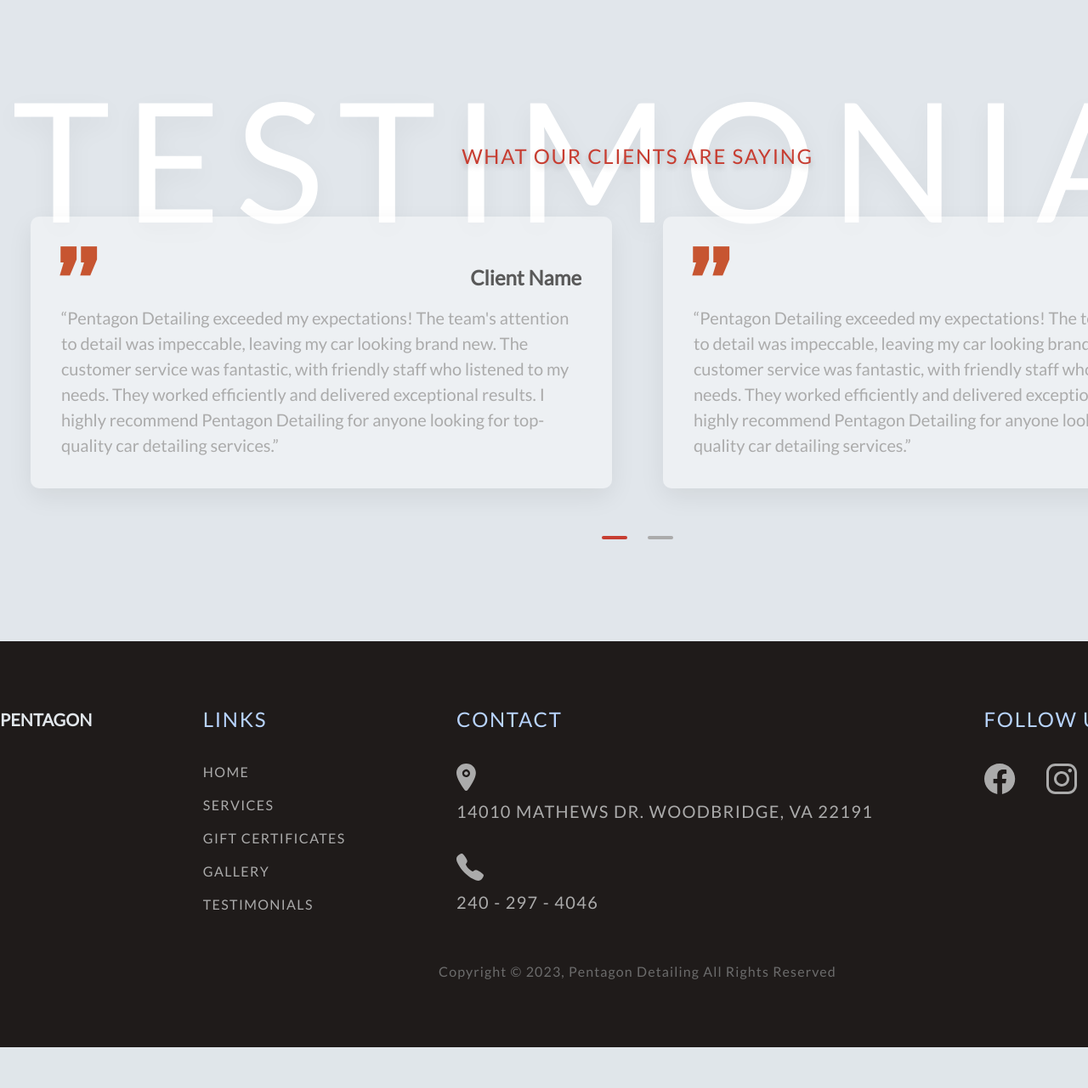
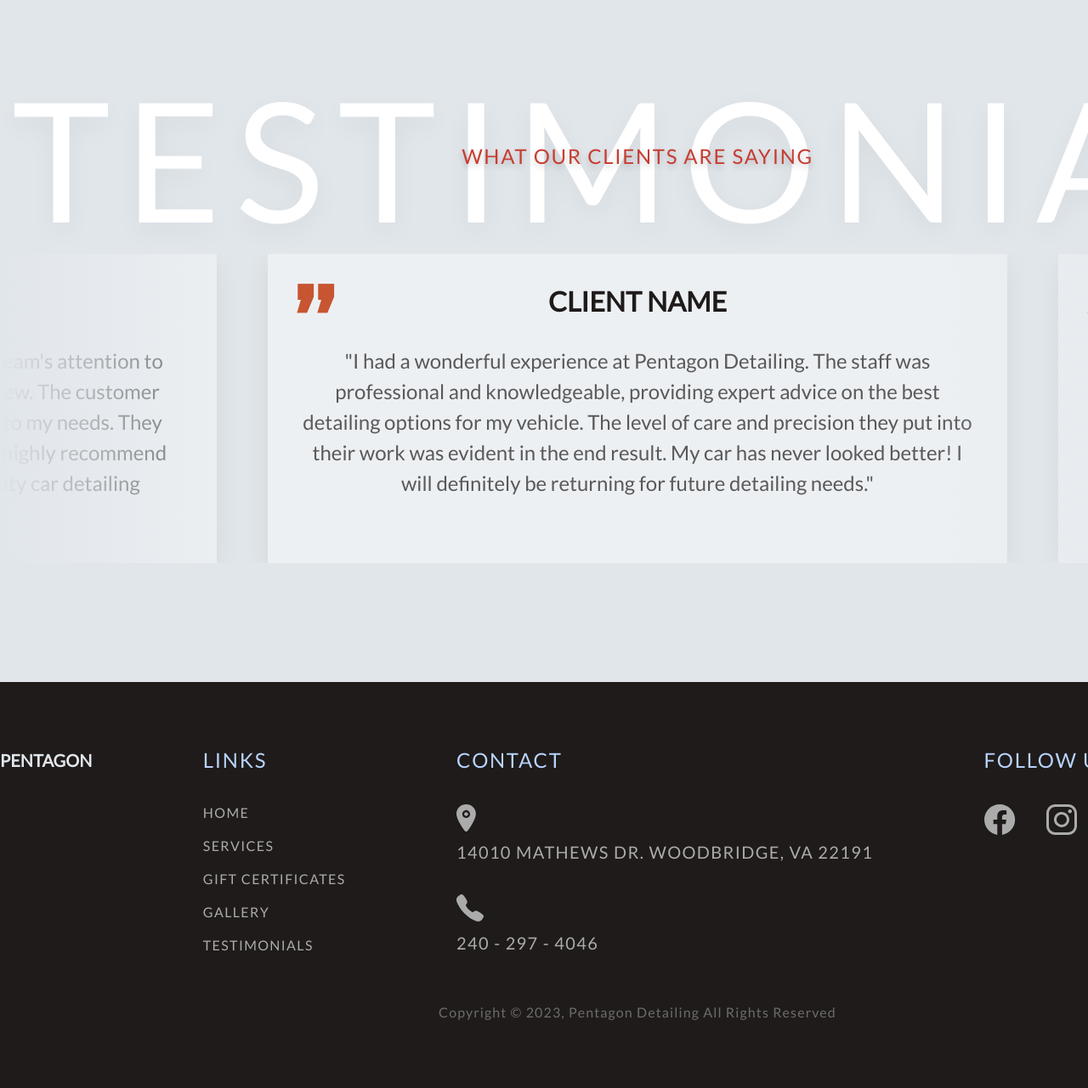
Before and after one commit to Sohail0707/pentagon_detailing, a PHP site: page / in a window 1280 px wide. Shown: the part 3635-4916 px from the top of the page at 85% size. Before the commit the page ends 4868 px from the top, so only its background shows below. Run offline with PHP 8.4, Linux system fonts and the light colour scheme.

Commit message:
testimonial layout

```diff
--- a/css/style.css
+++ b/css/style.css
@@ -274,7 +274,7 @@ header .highlight_txt {
 }
 
 /* main about section */
-.about_box {
+.about_container__1 {
   position: relative;
   width: 100%;
   display: grid;
@@ -456,7 +456,7 @@ header .highlight_txt {
   z-index: 1;
 }
 
-.service_box {
+.service_container__1 {
   position: relative;
   width: 100%;
   display: flex;
@@ -896,7 +896,7 @@ header .highlight_txt {
 }
 
 /* ------------------------------------------ */
-.caro_nav_container {
+.gallery_indicator_con {
   display: flex;
   align-items: center;
   gap: 2rem;
@@ -907,7 +907,7 @@ header .highlight_txt {
   z-index: 3;
 }
 
-.caro_nav_container .dots {
+.gallery_indicator_con .gallery_indicator {
   width: 1.2rem;
   height: 1.2rem;
   border-radius: 50%;
@@ -916,7 +916,7 @@ header .highlight_txt {
   transition: all 0.3s;
 }
 
-.caro_nav_container .dots.active {
+.gallery_indicator_con .gallery_indicator.active {
   opacity: 1;
   transform: scale(1.1);
 }
@@ -931,10 +931,10 @@ header .highlight_txt {
 
 .testimonial_container {
   width: 150rem;
-  padding-top: 10rem;
+  padding-top: 15rem;
   position: relative;
   margin: 0 auto;
-  /* background-color: lightseagreen; */
+  /* background-color: cornflowerblue; */
 }
 
 .testimonial_container .highlight_txt {
@@ -967,53 +967,81 @@ header .highlight_txt {
   text-shadow: 0 0.4rem 0.7rem rgba(0, 0, 0, 0.2);
 }
 
-.testimonial_box {
+.testimonial_container__1 {
   position: relative;
-  display: inline-block;
-  margin: 0 auto;
+  margin: 3rem auto 0;
   z-index: 3;
   width: 100%;
   overflow-x: hidden;
-  padding: 3.6rem;
-  display: flex;
-  align-items: center;
-  gap: 6rem;
+  /* background-color: crimson; */
+
   -ms-overflow-style: none; /* IE and Edge */
   scrollbar-width: none; /* Firefox */
-  /* background-color: indianred; */
+}
+
+.testimonial_container__1::after {
+  content: "";
+  position: absolute;
+  left: 0;
+  top: 0;
+  width: 30rem;
+  height: 100%;
+  background: linear-gradient(to right, var(--primary_light), #ffffff00);
+
+  z-index: 1;
+}
+
+.testimonial_container__1::before {
+  content: "";
+  position: absolute;
+  right: 0;
+  top: 0;
+  width: 40rem;
+  height: 100%;
+  background: linear-gradient(to left, var(--primary_light), #ffffff00);
+  z-index: 1;
 }
 
 /* Hide scrollbar for Chrome, Safari and Opera */
-.testimonial_box::-webkit-scrollbar {
+.testimonial_container__1::-webkit-scrollbar {
   display: none;
 }
 
+.testimonial_container___2 {
+  position: absolute;
+  left: 50%;
+  top: 0;
+  transform: translate(-50%, 0);
+  display: flex;
+  width: min-content;
+  gap: 6rem;
+}
+
 .review_box {
-  padding: 6rem 3.6rem 3.6rem;
+  padding: 4rem;
   background: rgba(255, 255, 255, 0.4);
   box-shadow: 0 1rem 3rem rgba(0, 0, 0, 0.07);
-  border-radius: 1rem;
   position: relative;
-  min-width: calc(50% - 3rem);
+  width: 87rem;
   display: flex;
   flex-direction: column;
-  gap: 2rem;
-  transition: transform 1s;
+  gap: 3.6rem;
 }
 
 .client_name {
-  text-transform: capitalize;
-  font-size: 2.4rem;
-  color: var(--gray_1);
+  text-transform: uppercase;
+  font-size: 3.2rem;
+  color: var(--primary_dark);
   line-height: 1;
-  text-align: end;
+  text-align: center;
 }
 
 .client_review {
-  font-size: 2rem;
-  color: var(--gray_2);
-  font-weight: 300;
+  font-size: 2.4rem;
+  color: var(--gray_1);
+  font-weight: 400;
   line-height: 1.5;
+  text-align: center;
 }
 
 .review_highlight {
@@ -1026,14 +1054,14 @@ header .highlight_txt {
   top: -1rem;
 }
 
-.testimonial_indicator_container {
+.testimonial_indicator_con {
   display: flex;
   width: fit-content;
   gap: 2.4rem;
   margin: 2rem auto 0;
 }
 
-.testimonial_indicator_container .ind_dots {
+.testimonial_indicator_con .testimonial_indicator {
   display: inline-block;
   height: 0.4rem;
   width: 3rem;
@@ -1041,7 +1069,7 @@ header .highlight_txt {
   background: var(--gray_2);
 }
 
-.testimonial_indicator_container .ind_dots.active {
+.testimonial_indicator_con .testimonial_indicator.active {
   background: var(--primary_red);
 }
 
@@ -1078,13 +1106,11 @@ header .highlight_txt {
 
 .footer_logo {
   grid-area: logo;
-  /* background-color: crimson; */
   color: var(--primary_light);
 }
 
 .footer_nav_section {
   grid-area: sect1;
-  /* background-color: cornflowerblue; */
   display: flex;
   flex-direction: column;
   gap: 4rem;
--- a/index.html
+++ b/index.html
@@ -58,7 +58,7 @@
       <!---------------- Section About ---------------->
       <section class="section_about">
         <div class="about_container">
-          <div class="about_box">
+          <div class="about_container__1">
             <div class="about_txt_container">
               <h3 class="section_title">about us</h3>
               <h2 class="section_heading">about our company</h2>
@@ -162,7 +162,7 @@
       <!--------------- Section Service --------------->
       <section class="section_service">
         <div class="service_container">
-          <div class="service_box">
+          <div class="service_container__1">
             <div class="service_img_container">
               <picture>
                 <!--%Temporary%-->
@@ -254,6 +254,7 @@
               <span class="service_overlay"></span>
             </div>
           </div>
+
           <span class="highlight_txt">services</span>
           <span class="shape_6"></span>
           <span class="shape_7"></span>
@@ -288,54 +289,58 @@
           <span class="highlight_txt">our works</span>
           <h3 class="section_title">our previous works</h3>
 
-          <div class="caro_nav_container"></div>
+          <div class="gallery_indicator_con"></div>
         </div>
       </section>
 
       <!---------------- Section testimonial ---------------->
       <section class="section_testimonial">
         <div class="testimonial_container">
-          <div class="testimonial_box">
-            <div class="review_box">
+          <div class="testimonial_container__1">
+            <div class="testimonial_container___2">
+              <div class="review_box left">
                 <h3 class="client_name">client name</h3>
                 <p class="client_review">
                   “Pentagon Detailing exceeded my expectations! The team's
-                attention to detail was impeccable, leaving my car looking brand
-                new. The customer service was fantastic, with friendly staff who
-                listened to my needs. They worked efficiently and delivered
-                exceptional results. I highly recommend Pentagon Detailing for
-                anyone looking for top-quality car detailing services.”
+                  attention to detail was impeccable, leaving my car looking
+                  brand new. The customer service was fantastic, with friendly
+                  staff who listened to my needs. They worked efficiently and
+                  delivered exceptional results. I highly recommend Pentagon
+                  Detailing for anyone looking for top-quality car detailing
+                  services.”
                 </p>
                 <h1 class="review_highlight">,,</h1>
               </div>
 
-            <div class="review_box">
+              <div class="review_box center">
                 <h3 class="client_name">client name</h3>
                 <p class="client_review">
-                “Pentagon Detailing exceeded my expectations! The team's
-                attention to detail was impeccable, leaving my car looking brand
-                new. The customer service was fantastic, with friendly staff who
-                listened to my needs. They worked efficiently and delivered
-                exceptional results. I highly recommend Pentagon Detailing for
-                anyone looking for top-quality car detailing services.”
+                  "I had a wonderful experience at Pentagon Detailing. The staff
+                  was professional and knowledgeable, providing expert advice on
+                  the best detailing options for my vehicle. The level of care
+                  and precision they put into their work was evident in the end
+                  result. My car has never looked better! I will definitely be
+                  returning for future detailing needs."
                 </p>
                 <h1 class="review_highlight">,,</h1>
               </div>
 
-            <div class="review_box">
+              <div class="review_box right">
                 <h3 class="client_name">client name</h3>
                 <p class="client_review">
-                “Pentagon Detailing exceeded my expectations! The team's
-                attention to detail was impeccable, leaving my car looking brand
-                new. The customer service was fantastic, with friendly staff who
-                listened to my needs. They worked efficiently and delivered
-                exceptional results. I highly recommend Pentagon Detailing for
-                anyone looking for top-quality car detailing services.”
+                  "Pentagon Detailing is my go-to place for car detailing. The
+                  team consistently delivers excellent service, paying close
+                  attention to every nook and cranny. They take pride in their
+                  work and it shows. The staff is friendly, the pricing is
+                  reasonable, and the results are outstanding. I highly
+                  recommend Pentagon Detailing for a thorough and professional
+                  car detailing experience."
                 </p>
                 <h1 class="review_highlight">,,</h1>
               </div>
             </div>
-          <div class="testimonial_indicator_container"></div>
+          </div>
+          <div class="testimonial_indicator_con"></div>
 
           <span class="highlight_txt">testimonial</span>
           <h3 class="section_title">what our clients are saying</h3>
```
Also changed, not shown: script.js (+57 -96 lines). Lines whose indentation alone changed are shown as unchanged.
